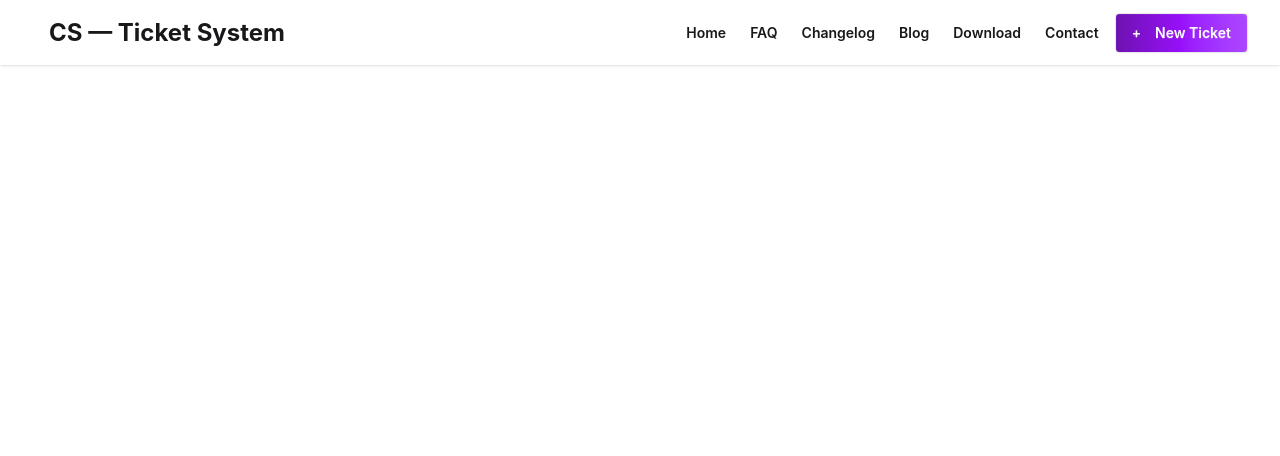
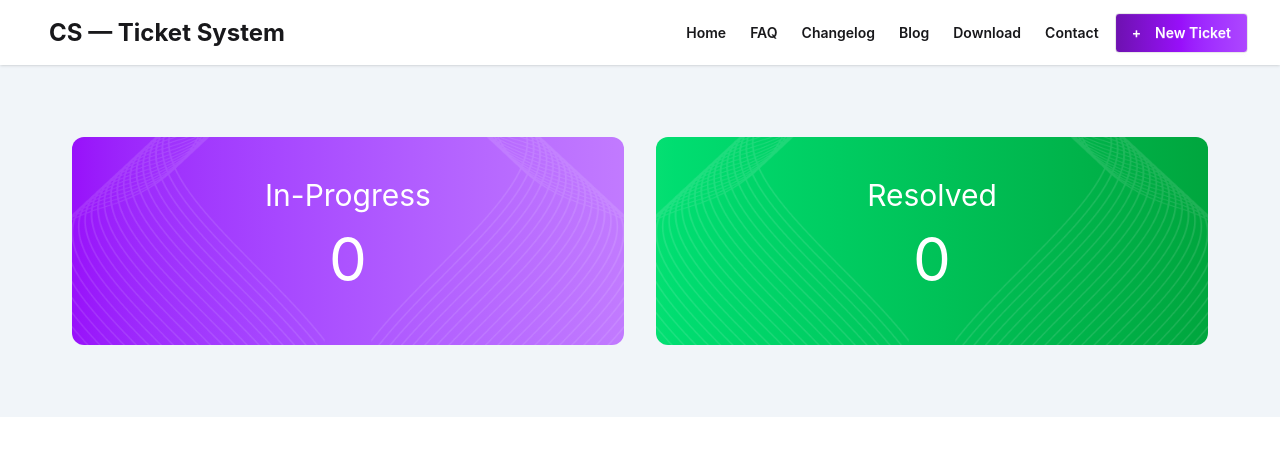
Before and after one commit to AKToran/customer-support-system, a React (Vite) app: page / in a window 1280 px wide. Shown: the top 456 px of the page. Built offline with nearby package versions, Linux system fonts and the light colour scheme.

Commit message:
banner section with two bg-img with gradient design done

```diff
--- a/src/App.jsx
+++ b/src/App.jsx
@@ -1,4 +1,5 @@
 import './App.css'
+import Banner from './Components/Banner/Banner'
 import Navbar from "./Components/Navbar/Navbar"
 
 function App() {
@@ -7,6 +8,9 @@ function App() {
   return (
     <>
       <Navbar/>
+      <main className="p-8 lg:p-18 bg-slate-100">
+        <Banner/>
+      </main>
 
 
     </>
--- /dev/null
+++ b/src/Components/Banner/Banner.jsx
@@ -0,0 +1,43 @@
+import React from "react";
+import bg1 from "../../assets/vector1.png";
+import bg2 from "../../assets/vector2.png";
+
+const Banner = () => {
+  return (
+    <div className="flex flex-col lg:flex-row gap-4 lg:gap-8 text-white">
+      <div className="relative flex-1 text-center bg-linear-to-r from-purple-600 to-purple-400 p-10 rounded-xl">
+        <div
+          className={`absolute inset-0 bg-no-repeat bg-left bg-contain`}
+          style={{ backgroundImage: `url(${bg1})` }}
+        ></div>
+        <div
+          className={`absolute inset-0 bg-no-repeat bg-[url(${bg2})] bg-right bg-contain`}
+          style={{ backgroundImage: `url(${bg2})` }}
+        ></div>
+
+        <div className="relative">
+          <h2 className="text-3xl">In-Progress</h2>
+          <h1 className="text-6xl m-4">0</h1>
+        </div>
+      </div>
+
+      <div className="relative flex-1 text-center bg-linear-to-r from-green-400 to-green-600 p-10 rounded-xl">
+        <div
+          className={`absolute inset-0 bg-no-repeat bg-left bg-contain`}
+          style={{ backgroundImage: `url(${bg1})` }}
+        ></div>
+        <div
+          className={`absolute inset-0 bg-no-repeat bg-[url(${bg2})] bg-right bg-contain`}
+          style={{ backgroundImage: `url(${bg2})` }}
+        ></div>
+
+        <div>
+          <h2 className="text-3xl">Resolved</h2>
+          <h1 className="text-6xl m-4">0</h1>
+        </div>
+      </div>
+    </div>
+  );
+};
+
+export default Banner;
```
Also changed, not shown: src/assets/vector2.png.
